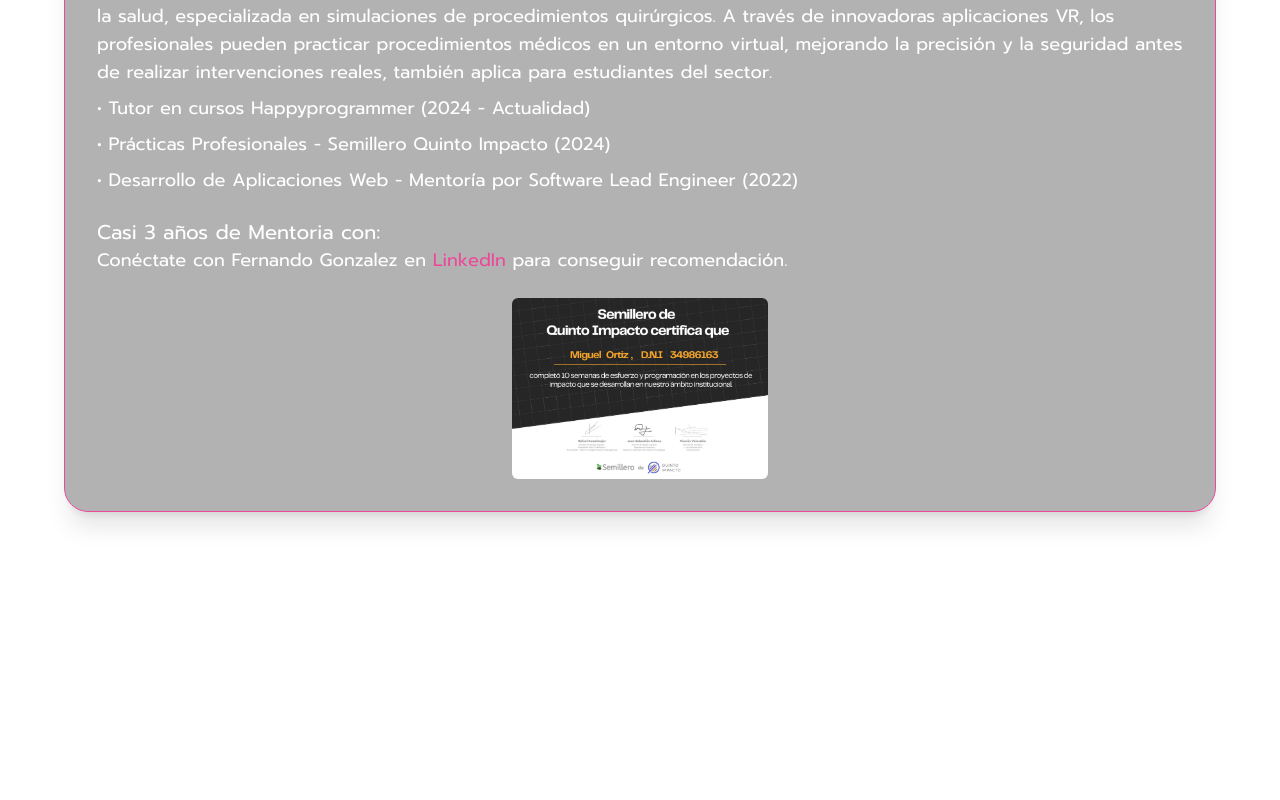
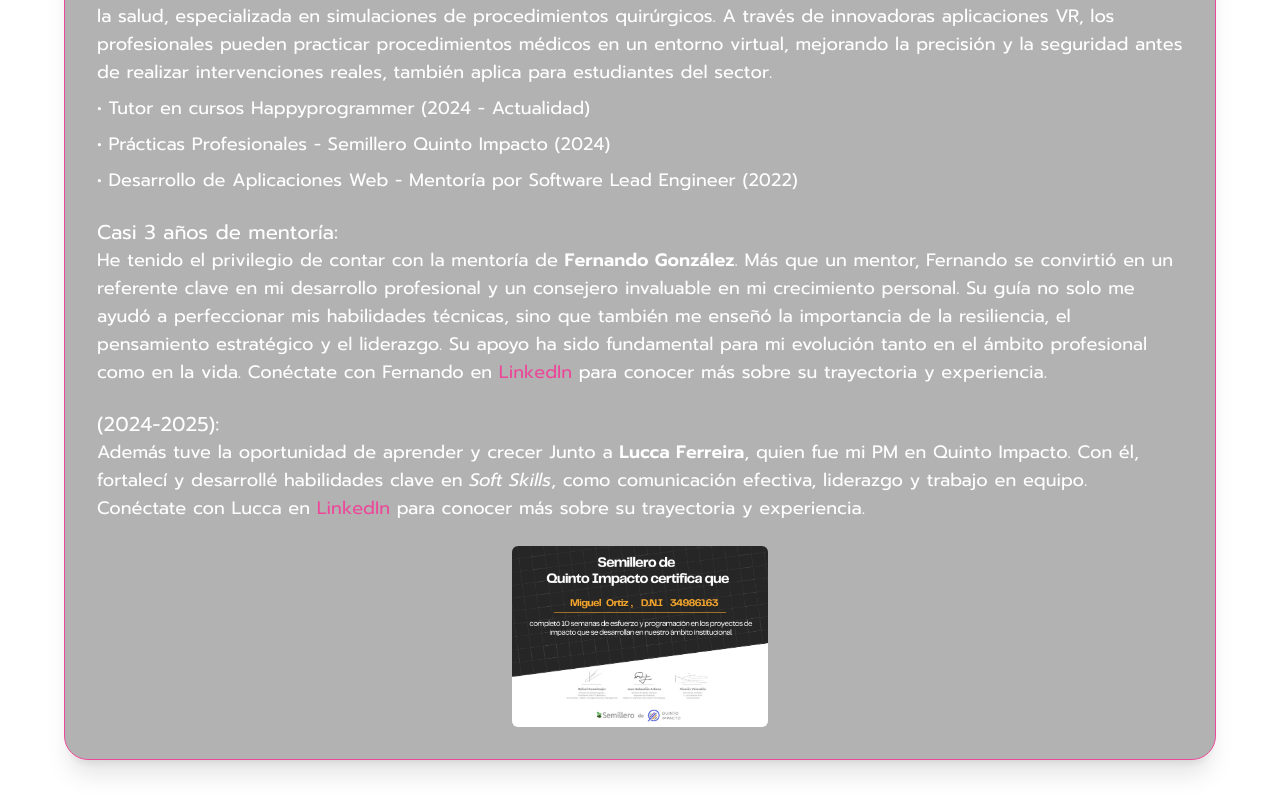
Before and after one commit to mikiortiz/portfolio-miguel-ortiz, a React (Vite) app: page /skills in a window 1280 px wide. Shown: the part 1805-2605 px from the top of the page. Before the commit the page ends 2357 px from the top, so only its background shows below. Built offline with nearby package versions, Linux system fonts and the light colour scheme.

Commit message:
Added mentors section to the Skills view, including Fernando González and Lucca Ferreira

```diff
--- a/src/pages/Skills.tsx
+++ b/src/pages/Skills.tsx
@@ -65,7 +65,8 @@ const experiences = [
   "Desarrollo de Aplicaciones Web - Mentoría por Software Lead Engineer (2022)",
 ];
 
-const mentorLinkedIn = "https://www.linkedin.com/in/fernando-a-gonzalez/";
+const FernandoLinkedIn = "https://www.linkedin.com/in/fernando-a-gonzalez/";
+const LuccaLinkedIn = "https://www.linkedin.com/in/luccaferreyra12/";
 
 const Skills = () => {
   const [isModalOpen, setIsModalOpen] = useState(false);
@@ -243,20 +244,51 @@ const Skills = () => {
             </p>
           ))}
           <div className="mt-6">
-            <h4 className="text-white text-xl">Casi 3 años de Mentoria con:</h4>
+            <h4 className="text-white text-xl">Casi 3 años de mentoría:</h4>
             <p className="text-white text-lg">
-              Conéctate con Fernando Gonzalez en{" "}
+              He tenido el privilegio de contar con la
+              mentoría de{" "}
+              <span className="font-semibold">Fernando González</span>. Más que
+              un mentor, Fernando se convirtió en un referente clave en mi
+              desarrollo profesional y un consejero invaluable en mi crecimiento
+              personal. Su guía no solo me ayudó a perfeccionar mis habilidades
+              técnicas, sino que también me enseñó la importancia de la
+              resiliencia, el pensamiento estratégico y el liderazgo. Su apoyo
+              ha sido fundamental para mi evolución tanto en el ámbito
+              profesional como en la vida. Conéctate con Fernando en{" "}
               <a
-                href={mentorLinkedIn}
+                href={FernandoLinkedIn}
                 target="_blank"
                 rel="noopener"
                 className="text-pink-500 hover:text-pink-700"
               >
                 LinkedIn
               </a>{" "}
-              para conseguir recomendación.
+              para conocer más sobre su trayectoria y experiencia.
             </p>
           </div>
+
+          <div className="mt-6">
+            <h4 className="text-white text-xl">(2024-2025):</h4>
+            <p className="text-white text-lg">
+              Además tuve la oportunidad de aprender y crecer Junto a{" "}
+              <span className="font-semibold">Lucca Ferreira</span>, quien fue
+              mi PM en Quinto Impacto. Con él, fortalecí y desarrollé
+              habilidades clave en <span className="italic">Soft Skills</span>,
+              como comunicación efectiva, liderazgo y trabajo en equipo.
+              Conéctate con Lucca en{" "}
+              <a
+                href={LuccaLinkedIn}
+                target="_blank"
+                rel="noopener"
+                className="text-pink-500 hover:text-pink-700"
+              >
+                LinkedIn
+              </a>{" "}
+              para conocer más sobre su trayectoria y experiencia.
+            </p>
+          </div>
+
           {/* diploma */}
           <div className="mt-6">
             <img
```
